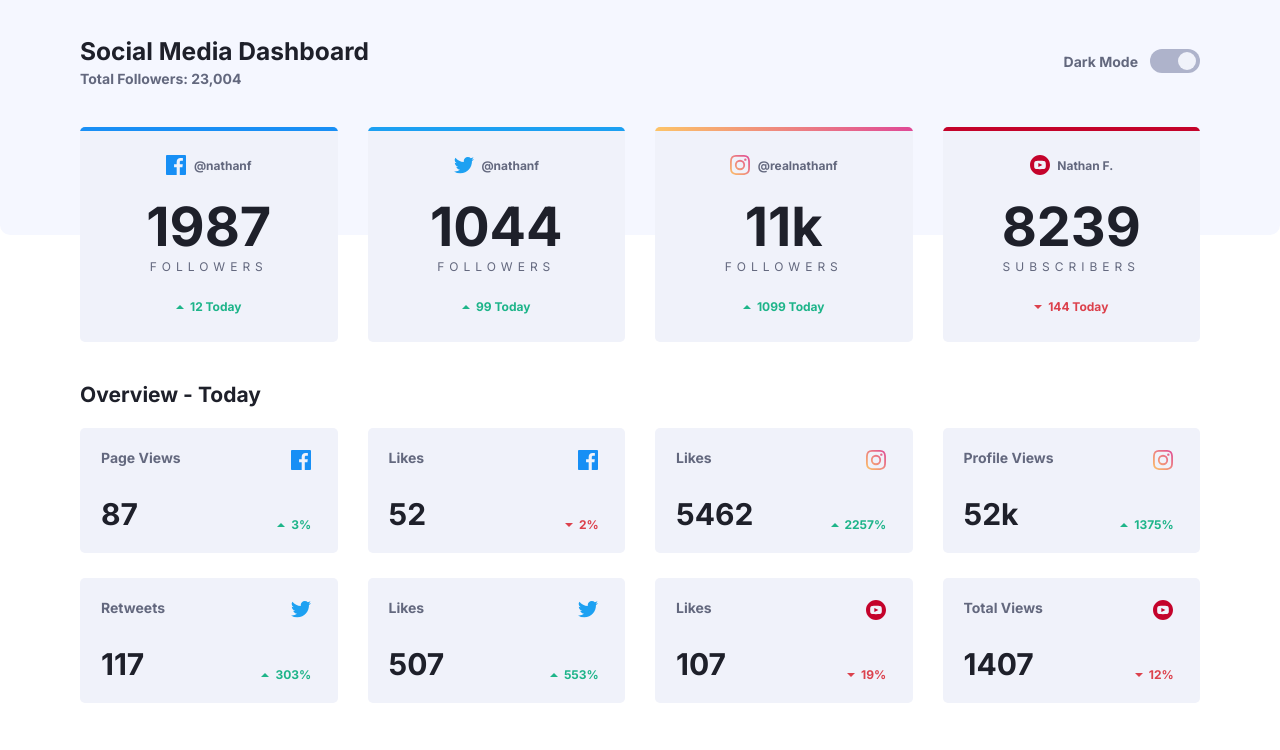
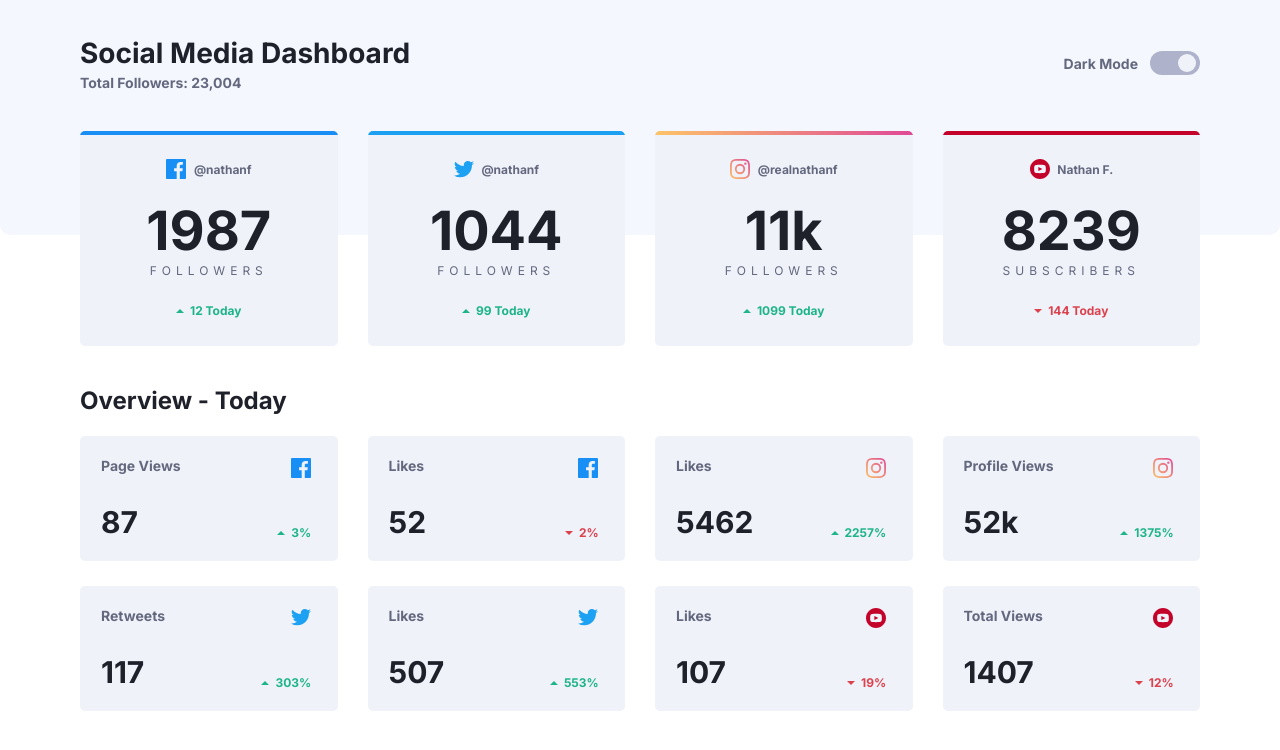
Before and after one commit to yoniakabecky/mini-projects-2, a plain HTML site: page index.html in a window 1280 px wide. Drawn offline with Linux system fonts and the light colour scheme.

Commit message:
Change font-size from rem to px

```diff
--- a/css/styles.css
+++ b/css/styles.css
@@ -89,7 +89,7 @@ header {
 }
 
 header h1 {
-  font-size: 1.75rem;
+  font-size: 28px;
   margin-bottom: 0.25rem;
 }
 
@@ -151,6 +151,10 @@ header .total {
 
 main {
   overflow: auto;
+}
+
+.dayly-overview h2 {
+  font-size: 24px;
 }
 
 .card-lg-wrapper {
```
